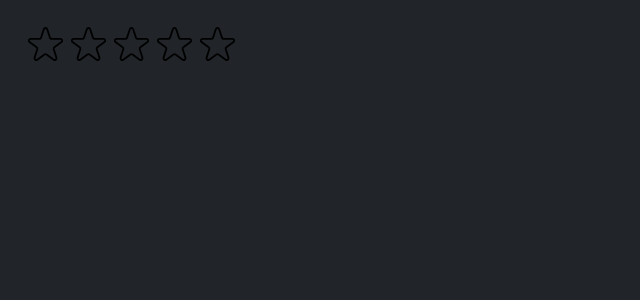
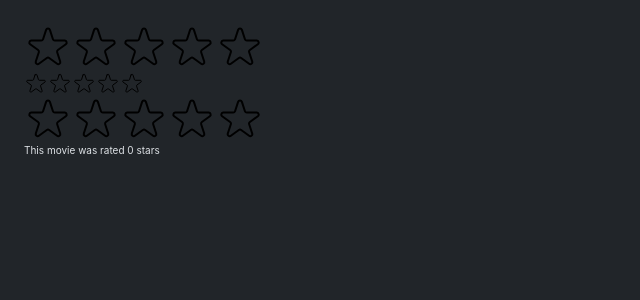
Before and after one commit to jmartinqs/popcornApp, a React (Create React App) app: page / in a window 1280 px wide. Shown: the top 300 px of the page, without its empty margins (0-640 px from the left). Built offline with nearby package versions, Linux system fonts and the light colour scheme; the HTML template or start-up script is replaced by a standard one.

Commit message:
testing useState

```diff
--- a/src/StarRating.js
+++ b/src/StarRating.js
@@ -10,21 +10,32 @@
   display: "flex",
 };
 
-const textStyle = {
-  lineHeight: "1",
-  margin: "0",
-};
-
-export default function StarRating({ maxRating = 5 }) {
-  const [rating, setRating] = useState(0);
+export default function StarRating({
+  maxRating = 5,
+  color = "#fcc419",
+  size = 48,
+  className = "",
+  messages = [],
+  defaultRating = [],
+  onSetRating,
+}) {
+  const [rating, setRating] = useState(defaultRating);
   const [tempRating, setTempRating] = useState(0);
 
   function handleRating(rating) {
     setRating(rating);
+    onSetRating(rating);
   }
 
+  const textStyle = {
+    lineHeight: "1",
+    margin: "0",
+    color,
+    fontSize: `${size / 1.5}`,
+  };
+
   return (
-    <div style={containerStyle}>
+    <div style={containerStyle} className={className}>
       <div style={starContainerStyle}>
         {Array.from({ length: maxRating }, (_, i) => (
           <Star
@@ -33,22 +44,28 @@
             onRate={() => handleRating(i + 1)}
             onHoverIn={() => setTempRating(i + 1)}
             onHoverOut={() => setTempRating(0)}
+            color={color}
+            size={size}
           />
         ))}
       </div>
-      <p style={textStyle}>{tempRating || rating || ""}</p>
+      <p style={textStyle}>
+        {messages.length === maxRating
+          ? messages[tempRating ? tempRating - 1 : rating - 1]
+          : tempRating || rating || ""}
+      </p>
     </div>
   );
 }
 
-const starStyle = {
-  width: "43px",
-  height: "43px",
-  display: "block",
-  cursor: "pointer",
-};
+function Star({ onRate, full, onHoverIn, onHoverOut, color, size }) {
+  const starStyle = {
+    width: `${size}px`,
+    height: `${size}px`,
+    display: "block",
+    cursor: "pointer",
+  };
 
-function Star({ onRate, full, onHoverIn, onHoverOut }) {
   return (
     <span
       role="button"
@@ -61,8 +78,8 @@
         <svg
           xmlns="http://www.w3.org/2000/svg"
           viewBox="0 0 20 20"
-          fill="#000"
-          stroke="#000"
+          fill={color}
+          stroke={color}
         >
           <path d="M9.049 2.927c.3-.921 1.603-.921 1.902 0l1.07 3.292a1 1 0 00.95.69h3.462c.969 0 1.371 1.24.588 1.81l-2.8 2.034a1 1 0 00-.364 1.118l1.07 3.292c.3.921-.755 1.688-1.54 1.118l-2.8-2.034a1 1 0 00-1.175 0l-2.8 2.034c-.784.57-1.838-.197-1.539-1.118l1.07-3.292a1 1 0 00-.364-1.118L2.98 8.72c-.783-.57-.38-1.81.588-1.81h3.461a1 1 0 00.951-.69l1.07-3.292z" />
         </svg>
--- a/src/index.js
+++ b/src/index.js
@@ -1,13 +1,29 @@
-import React from "react";
+import React, { useState } from "react";
 import ReactDOM from "react-dom/client";
 import "./index.css";
-import App from "./App";
+// import App from "./App";
 import StarRating from "./StarRating";
+
+function Test() {
+  const [movieRating, setMovieRating] = useState(0);
+
+  return (
+    <div>
+      <StarRating color="green" maxRating={5} onSetRating={setMovieRating} />
+      <p>This movie was rated {movieRating} stars</p>
+    </div>
+  );
+}
 
 const root = ReactDOM.createRoot(document.getElementById("root"));
 root.render(
   <React.StrictMode>
     {/* <App /> */}
-    <StarRating maxRating={5} />
+    <StarRating
+      maxRating={5}
+      messages={["Terrible", "Bad", "Okay", "Good", "Masterpiece"]}
+    />
+    <StarRating size={24} color="blue" className="test" />
+    <Test />
   </React.StrictMode>
 );
```
